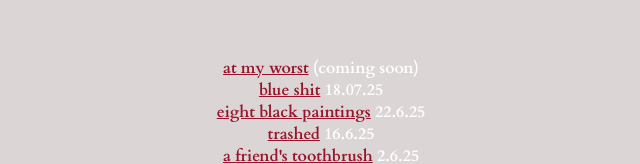
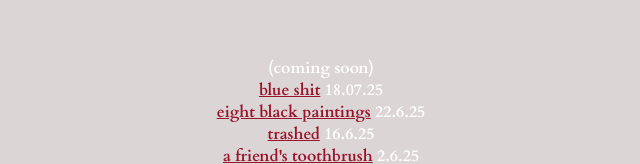
Before and after one commit to geni-x/geni-x.github.io, a plain HTML site: page home.html in a window 1280 px wide. Shown: the part 280-444 px from the top of the page, without its empty margins (319-959 px from the left). Drawn offline with Linux system fonts and the light colour scheme.

```diff
--- a/home.html
+++ b/home.html
@@ -26,7 +26,7 @@
     <!--2025 JUNE-->
     <section class="year">
       <ul>
-        <li><a href="home.html">at my worst</a><span> (coming soon) </span></li>
+        <li><a href="home.html"></a><span> (coming soon) </span></li>
         <li><a href="trouble/blueshit/installation-view.html">blue shit</a><span> 18.07.25 </span></li>
         <li><a href="trouble/eightpaintings/installation-view.html">eight black paintings</a><span> 22.6.25 </span></li>
         <li><a href="trouble/trashed/installation-view.html">trashed</a><span> 16.6.25 </span></li>
```
